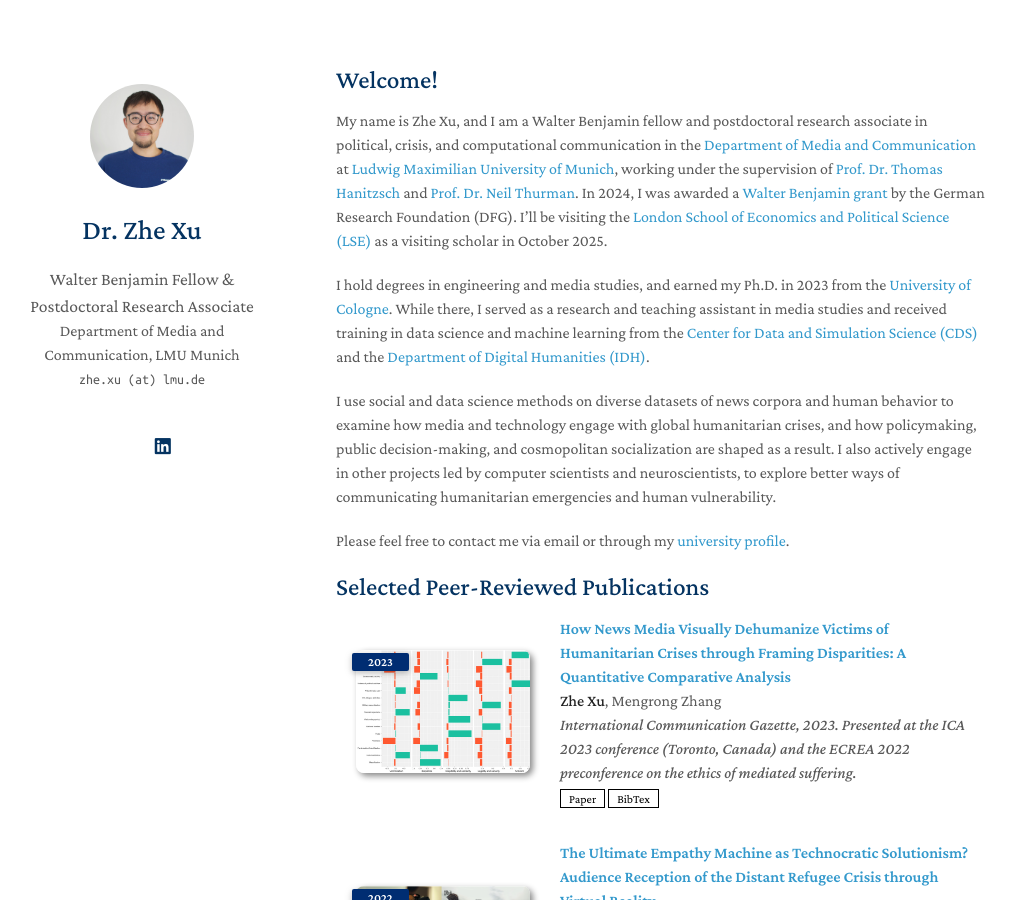
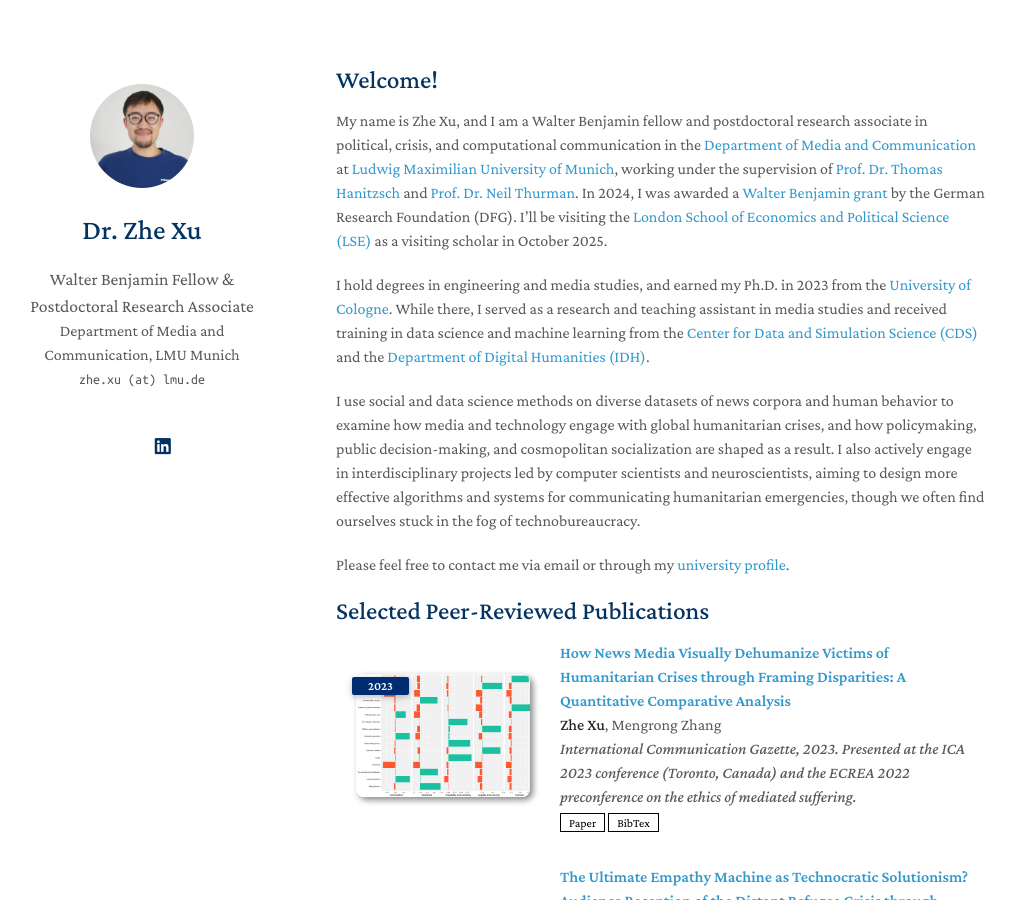
Before and after one commit to zhexuphd/home, a Jekyll site: the page built from index.md, in a window 1280 px wide and 900 px high. Shown: the whole window, without its empty margins (134-1149 px from the left). Built offline with Jekyll 4.4.1, drawn with Linux system fonts in a browser that asks for light colours; a style sheet for code colours, icons or effects is not loaded; our own code applies the rules of GitHub Pages for plain Markdown files.

Commit message:
Update index.md

```diff
--- a/index.md
+++ b/index.md
@@ -7,7 +7,7 @@ My name is Zhe Xu, and I am a Walter Benjamin fellow and postdoctoral research a
 
 I hold degrees in engineering and media studies, and earned my Ph.D. in 2023 from the [University of Cologne](https://www.uni-koeln.de/en/). While there, I served as a research and teaching assistant in media studies and received training in data science and machine learning from the [Center for Data and Simulation Science (CDS)](https://cds.uni-koeln.de/en/) and the [Department of Digital Humanities (IDH)](https://dh.phil-fak.uni-koeln.de/).
 
-I use social and data science methods on diverse datasets of news corpora and human behavior to examine how media and technology engage with global humanitarian crises, and how policymaking, public decision-making, and cosmopolitan socialization are shaped as a result. I also actively engage in other projects led by computer scientists and neuroscientists, to explore better ways of communicating humanitarian emergencies and human vulnerability.
+I use social and data science methods on diverse datasets of news corpora and human behavior to examine how media and technology engage with global humanitarian crises, and how policymaking, public decision-making, and cosmopolitan socialization are shaped as a result. I also actively engage in interdisciplinary projects led by computer scientists and neuroscientists, aiming to design more effective algorithms and systems for communicating humanitarian emergencies, though we often find ourselves stuck in the fog of technobureaucracy.
 
 Please feel free to contact me via email or through my [university profile](https://www.ifkw.uni-muenchen.de/organisation/personen/mitarbeiter/xu_zhe/index.html).
 
```
